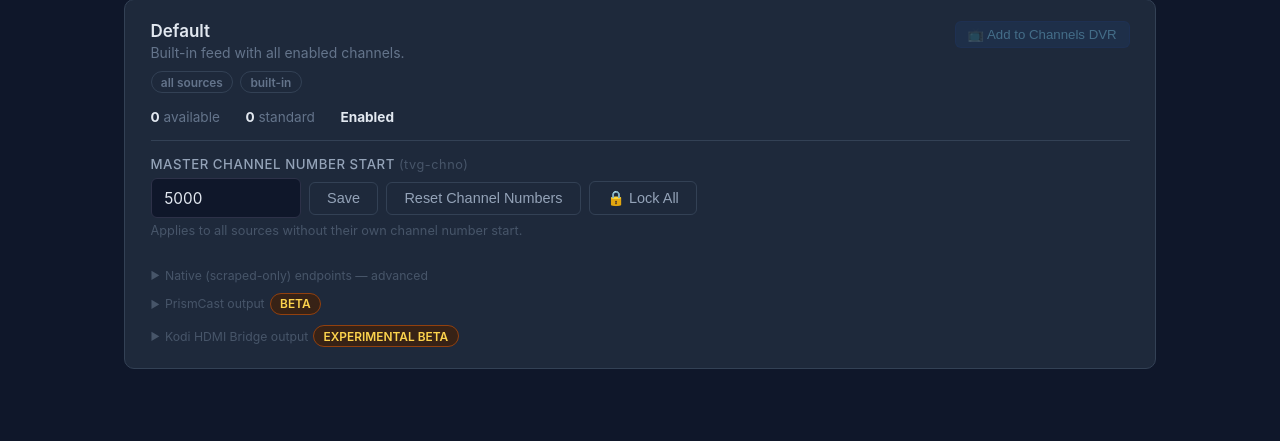
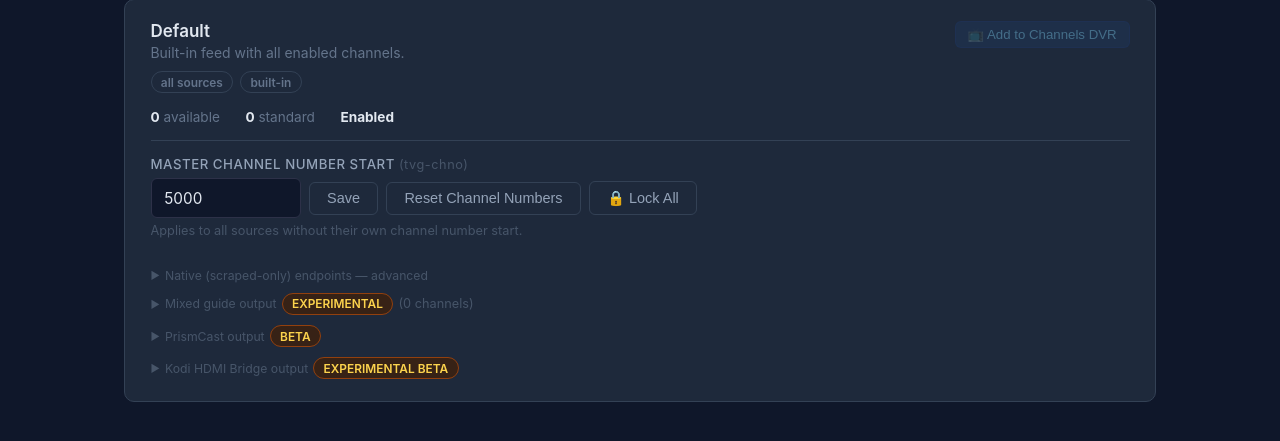
Before and after one commit to kineticman/FastChannels, a Flask app: page /admin/feeds in a window 1280 px wide. Shown: the part 332-773 px from the top of the page. Run offline with Flask 3, Linux system fonts and the light colour scheme; data comes from the database, SQL or seed files in the repository; data that the repository does not hold is empty; parts of the project's set-up code (start-up, migrations or seed data) failed here and were passed over; some libraries are stand-ins or nearby versions.

Commit message:
Add experimental mixed Gracenote/XMLTV output feed
Channels DVR's beta Custom Source support can now mix Gracenote and
XMLTV channel mappings in one source (community.getchannels.com/t/46907),
so /m3u/mixed and /feeds/<slug>/m3u/mixed emit tvc-guide-stationid or
tvg-id per channel instead of requiring the existing split /m3u vs
/m3u/gracenote pair. Pairs with the standard /epg.xml unchanged.

```diff
--- a/app/generators/m3u.py
+++ b/app/generators/m3u.py
@@ -1284,6 +1284,84 @@ def generate_gracenote_m3u(filters: dict = None, base_url: str = None,
     return '\n'.join(lines)
 
 
+def generate_mixed_m3u(filters: dict = None, base_url: str = None,
+                       feed_chnum_start: int = None, namespace_start: int = None,
+                       feed_id: int = None) -> str:
+    """
+    EXPERIMENTAL: single-source playlist mixing Gracenote and XMLTV guide
+    mappings, per Channels DVR's beta "mixed mappings" Custom Source support
+    (community.getchannels.com/t/46907). Older Channels DVR builds treat a
+    Custom Source's guide data as all-Gracenote or all-XMLTV, which is why
+    generate_m3u / generate_gracenote_m3u exist as a hard split; on a server
+    with the beta enabled, this single playlist can replace both.
+
+    Includes every feed channel, same selection as generate_native_m3u.
+    Per channel: tvc-guide-stationid when a Gracenote ID is present (mode !=
+    'off'), else tvg-id — so it pairs with the same /epg.xml the standard
+    M3U uses; that XMLTV output already omits program data for Gracenote-
+    claimed channels, which is exactly what a mixed source needs.
+
+    Channel numbering is a single pool (no std/gracenote namespace split) —
+    there's only one playlist now, so there's nothing to keep separate.
+    """
+    filters  = filters or {}
+    base_url = (base_url or '').rstrip('/')
+
+    _s = AppSettings.get()
+    _image_proxy = _s.image_proxy_enabled if _s.image_proxy_enabled is not None else True
+
+    channels = _selected_channels(filters, gracenote=None)
+
+    chnum_map, warnings = _resolve_chnum_map(
+        channels,
+        feed_chnum_start=feed_chnum_start,
+        namespace_start=namespace_start,
+        feed_id=feed_id if feed_chnum_start is not None else None,
+    )
+    if feed_chnum_start is None and namespace_start is None:
+        for w in warnings:
+            log.warning('chnum overlap (mixed): %s', w)
+    else:
+        _sort_by_assigned_chnum(channels, chnum_map)
+
+    multi_country_map = _source_multi_country_map(channels)
+    lines = ['#EXTM3U']
+    for ch in channels:
+        tvg_id = _tvg_id(ch)
+        gracenote_id = _parse_gracenote_id(ch)
+        display_name = _channel_display_name(ch, multi_country_map)
+        guide_attr = (f'tvc-guide-stationid="{gracenote_id}"'
+                      if gracenote_id else f'tvg-id="{tvg_id}"')
+        attrs = [
+            f'channel-id="{tvg_id}"',
+            guide_attr,
+            f'tvg-name="{_esc(display_name)}"',
+            f'group-title="{_esc(ch.category or ch.source.display_name)}"',
+        ]
+        if ch.logo_url:
+            attrs.append(f'tvg-logo="{proxy_logo_url(ch.logo_url, base_url, image_proxy_enabled=_image_proxy) or ch.logo_url}"')
+        chnum = chnum_map.get(ch.id)
+        if chnum:
+            attrs.append(f'tvg-chno="{chnum}"')
+        if ch.description:
+            attrs.append(f'tvg-description="{_esc(ch.description)}"')
+            attrs.append(f'tvc-guide-description="{_esc(ch.description)}"')
+        if ch.stream_info:
+            vcodec, acodec = _tvc_stream_codecs(ch.stream_info)
+            if vcodec:
+                attrs.append(f'tvc-stream-vcodec="{vcodec}"')
+            if acodec:
+                attrs.append(f'tvc-stream-acodec="{acodec}"')
+        guide_cat = _tvc_guide_category(ch)
+        if guide_cat:
+            attrs.append(f'tvc-guide-categories="{guide_cat}"')
+        _append_experimental_stream_attrs(attrs, _s)
+        lines.append(f'#EXTINF:-1 {" ".join(attrs)},{_sanitize(display_name)}')
+        lines.append(_channel_play_url(ch, base_url))
+
+    return '\n'.join(lines)
+
+
 # Sources FastChannels forces to native-HLS playback (AES-128; see
 # api.py _get_playback_info ~ "playback_mode = 'native'"). Chrome has no native
 # HLS, so PrismCast's headless Chrome can't play them — exclude from the bridge.
--- a/app/templates/admin/feeds.html
+++ b/app/templates/admin/feeds.html
@@ -666,6 +666,25 @@
       </details>
 
       <details class="native-endpoints">
+        <summary>Mixed guide output <span class="badge-pill pill-beta">Experimental</span> <span style="color:var(--text-dim);font-weight:400;font-size:0.75rem">({{ standard_total }} channel{{ 's' if standard_total != 1 else '' }}{% if gn_count %}, {{ gn_count }} via Gracenote{% endif %})</span></summary>
+        <div class="feed-urls" style="margin-top:0.5rem">
+          <div class="url-chip" onclick="copyChip(event, this, '{{ base_url }}/feeds/{{ feed.slug }}/m3u/mixed')">
+            <span style="color:var(--text-soft);font-family:sans-serif;font-size:0.7rem;flex-shrink:0">Mixed M3U ({{ standard_total }})</span>
+            <span class="url-chip-text">{{ base_url }}/feeds/{{ feed.slug }}/m3u/mixed</span>
+            <a href="{{ base_url }}/feeds/{{ feed.slug }}/m3u/mixed" target="_blank" onclick="event.stopPropagation()" style="color:var(--text-muted);font-size:0.75rem;flex-shrink:0" title="Open">↗</a>
+            <button class="copy-btn" onclick="copyChip(event, this.closest('.url-chip'), '{{ base_url }}/feeds/{{ feed.slug }}/m3u/mixed')">Copy</button>
+          </div>
+          <div class="url-chip" onclick="copyChip(event, this, '{{ base_url }}/feeds/{{ feed.slug }}/epg.xml')">
+            <span style="color:var(--text-soft);font-family:sans-serif;font-size:0.7rem;flex-shrink:0">EPG</span>
+            <span class="url-chip-text">{{ base_url }}/feeds/{{ feed.slug }}/epg.xml</span>
+            <a href="{{ base_url }}/feeds/{{ feed.slug }}/epg.xml" target="_blank" onclick="event.stopPropagation()" style="color:var(--text-muted);font-size:0.75rem;flex-shrink:0" title="Open">↗</a>
+            <button class="copy-btn" onclick="copyChip(event, this.closest('.url-chip'), '{{ base_url }}/feeds/{{ feed.slug }}/epg.xml')">Copy</button>
+          </div>
+        </div>
+        <p class="help" style="margin-top:0.5rem">Requires a Channels DVR server on the beta build that lets one Custom Source mix Gracenote and XMLTV channel mappings (community.getchannels.com/t/46907) — older builds will treat this the same as the standard M3U and expect every channel to share one guide source. Import this single M3U + the EPG above instead of the separate Standard/Gracenote pair; each channel carries whichever guide mapping it already uses.</p>
+      </details>
+
+      <details class="native-endpoints">
         <summary>PrismCast output <span class="badge-pill pill-beta">Beta</span>{% if prismcast_enabled and split.get('bridged_count', 0) %} <span style="color:var(--text-dim);font-weight:400;font-size:0.75rem">— includes {{ split.get('bridged_count', 0) }} bridge-only channel{{ 's' if split.get('bridged_count', 0) != 1 else '' }}{% if standard_total %} plus {{ standard_total }} standard{% endif %}</span>{% endif %}</summary>
         <div class="feed-urls" style="margin-top:0.5rem">
           {% if prismcast_enabled %}
--- a/app/worker.py
+++ b/app/worker.py
@@ -1603,7 +1603,7 @@ def _prewarm_logos(source_name: str, logo_urls: list[str], progress_cb=None) ->
 
 def _refresh_xml_artifacts() -> None:
     """Refresh master/feed XML and M3U artifacts after scrape commits land."""
-    from app.generators.m3u import generate_gracenote_m3u, generate_m3u, generate_native_m3u, generate_prismcast_m3u, generate_kodi_bridge_m3u, feed_gracenote_start, feed_namespace_start, feed_to_query_filters, _MASTER_GRACENOTE_START
+    from app.generators.m3u import generate_gracenote_m3u, generate_m3u, generate_native_m3u, generate_mixed_m3u, generate_prismcast_m3u, generate_kodi_bridge_m3u, feed_gracenote_start, feed_namespace_start, feed_to_query_filters, _MASTER_GRACENOTE_START
     from app import kodi_bridge as _kodi_bridge
     from app.generators.xmltv import write_xmltv
 
@@ -1627,6 +1627,9 @@ def _refresh_xml_artifacts() -> None:
         kodi_bridge_ready = _kodi_bridge.is_configured()
         m3u_artifacts: list[tuple[str, Callable]] = [
             ('master-m3u', lambda fp: fp.write(generate_m3u({}, base_url=base_url))),
+            # EXPERIMENTAL: mixed Gracenote/XMLTV single-source playlist — see
+            # generate_mixed_m3u docstring.
+            ('master-mixed-m3u', lambda fp: fp.write(generate_mixed_m3u({}, base_url=base_url))),
         ]
         if prismcast_url:
             m3u_artifacts.append((
@@ -1699,6 +1702,14 @@ def _refresh_xml_artifacts() -> None:
                 f'feed-{feed.slug}-native-m3u',
                 lambda fp, filters=filters, std_kw=std_kw: fp.write(
                     generate_native_m3u(filters, base_url=base_url, include_description=False, **std_kw)
+                ),
+            ))
+            # EXPERIMENTAL: mixed Gracenote/XMLTV single-source playlist, pairs with
+            # this feed's regular /epg.xml — see generate_mixed_m3u docstring.
+            m3u_artifacts.append((
+                f'feed-{feed.slug}-mixed-m3u',
+                lambda fp, filters=filters, std_kw=std_kw: fp.write(
+                    generate_mixed_m3u(filters, base_url=base_url, **std_kw)
                 ),
             ))
             if prismcast_url:
```
Also changed, not shown: app/routes/output.py (+48 -0 lines).
